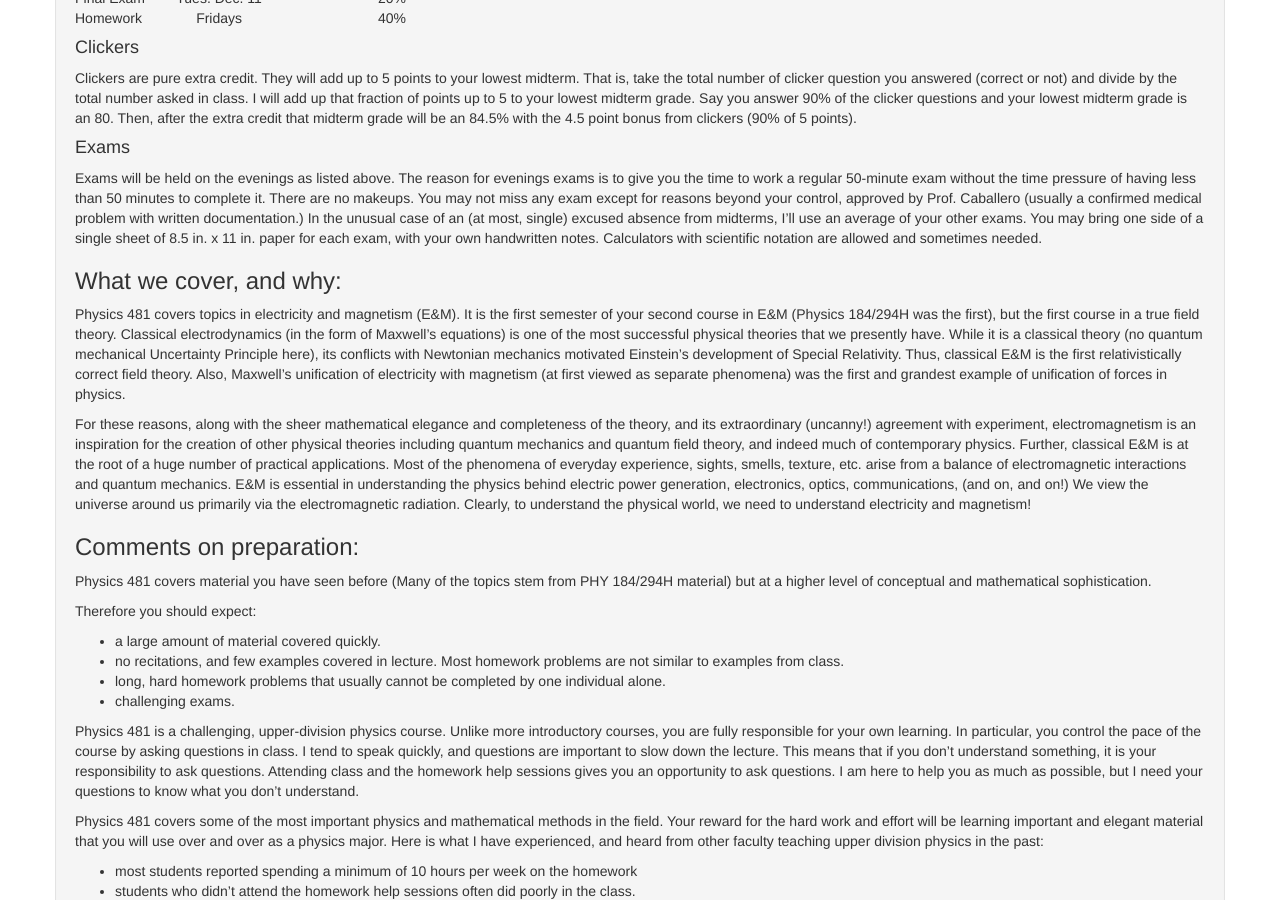
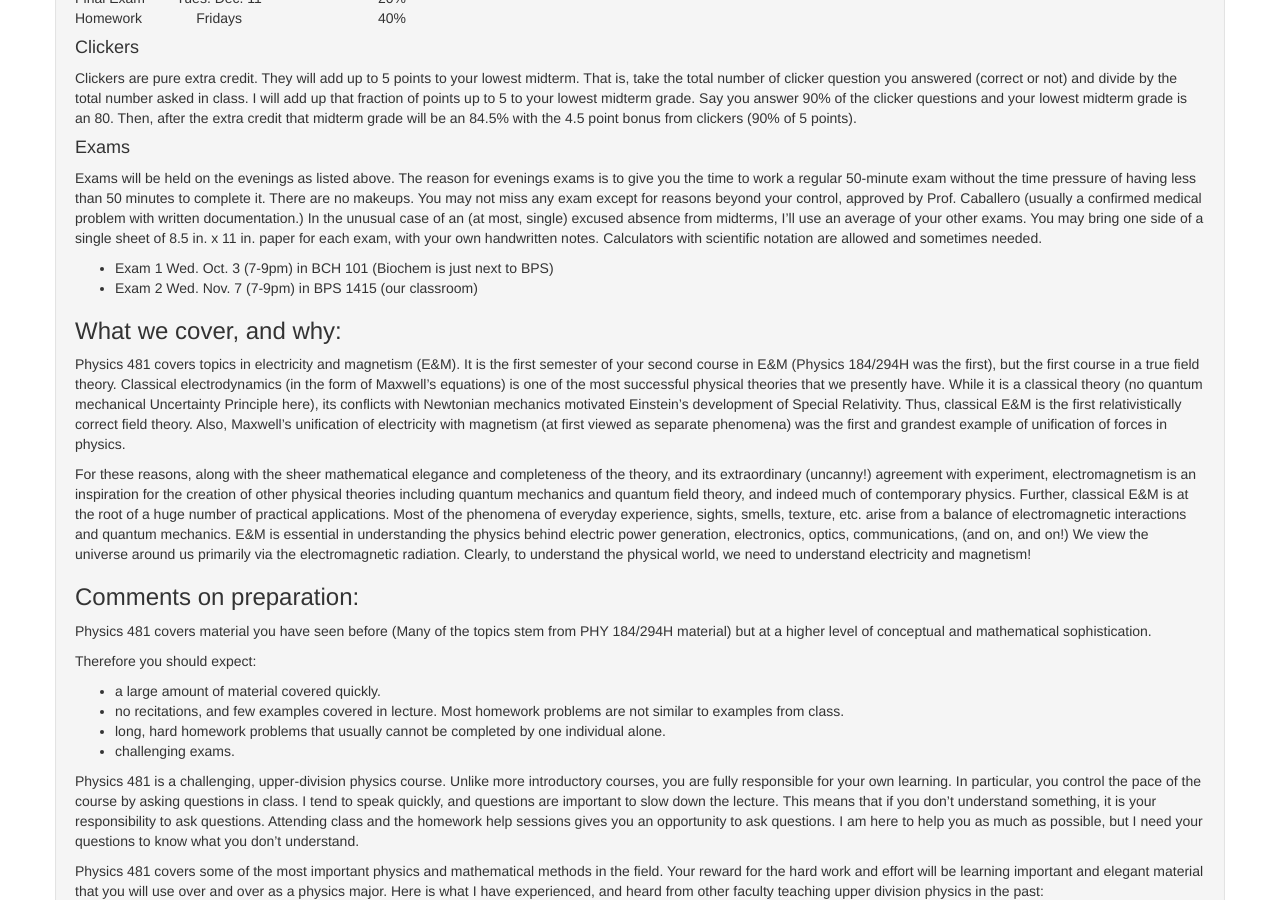
Before and after one commit to dannycab/phy481msu_f2018, a Jekyll site: the page built from index.md, in a window 1280 px wide and 900 px high, scrolled down 1879 px. Built offline with Jekyll 4.4.1, drawn with Linux system fonts in a browser that asks for light colours.

Commit message:
updated with location of exams

```diff
--- a/index.md
+++ b/index.md
@@ -155,6 +155,9 @@ average of your other exams. You may bring one side of a single sheet of
 8.5 in. x 11 in. paper for each exam, with your own handwritten notes.
 Calculators with scientific notation are allowed and sometimes needed.
 
+- Exam 1 Wed. Oct. 3 (7-9pm) in BCH 101 (Biochem is just next to BPS)
+- Exam 2 Wed. Nov. 7 (7-9pm) in BPS 1415 (our classroom)
+
 ### What we cover, and why:
 
 Physics 481 covers topics in electricity and magnetism (E&M). It is the
```
